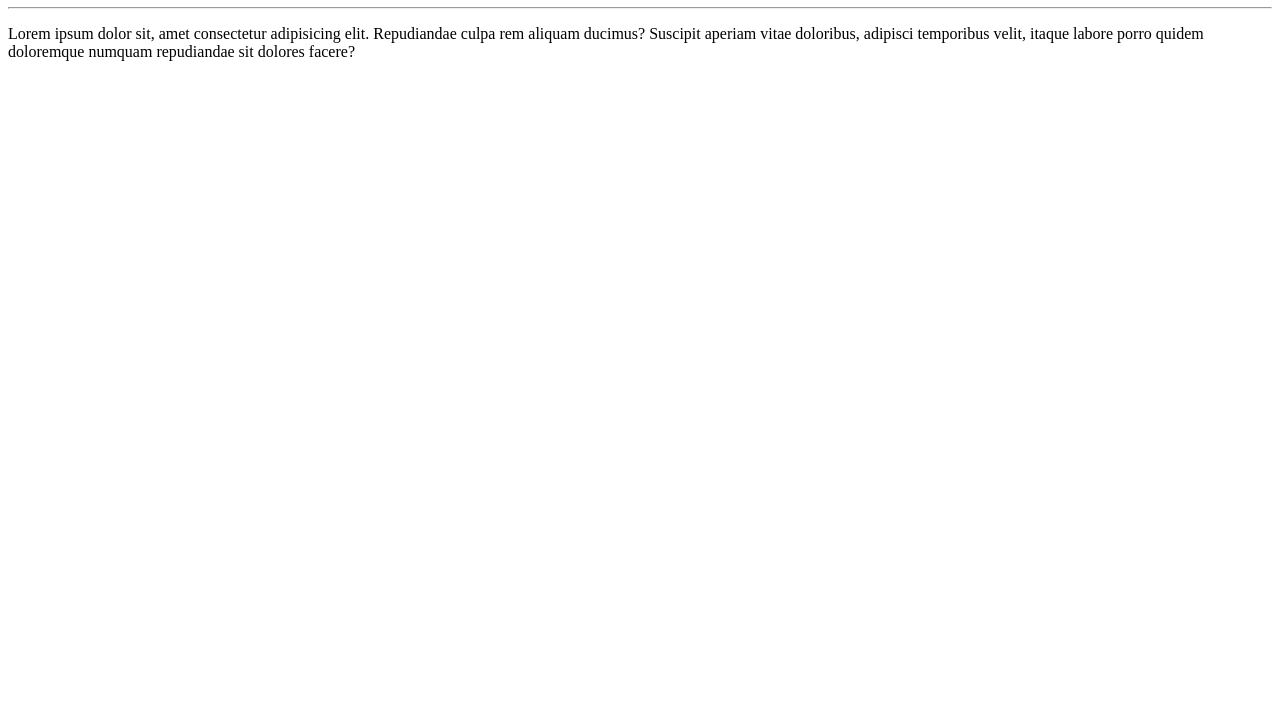
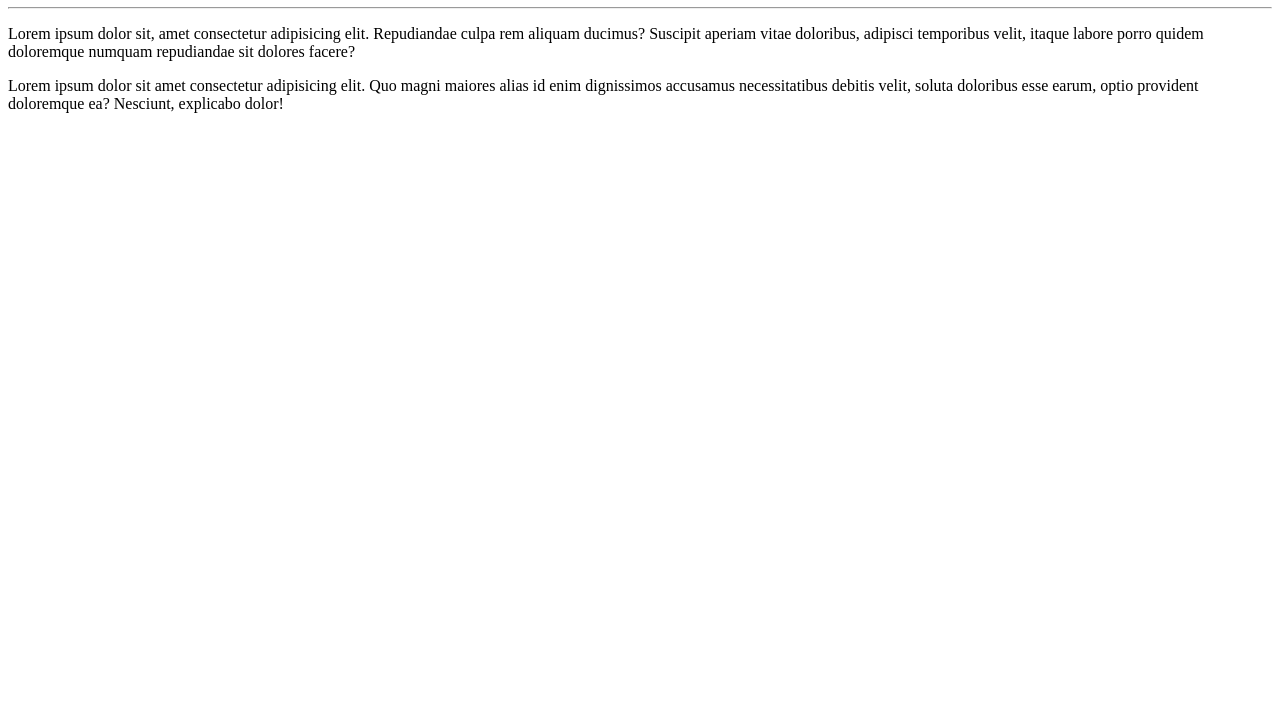
Before and after one commit to EmersonHG22/Ola-Mundo, a plain HTML site: page site-exemplo/index.html in a window 1280 px wide. Shown: the part 73-800 px from the top of the page. Drawn offline with Linux system fonts and the light colour scheme.

Commit message:
adicionei um parágrafo

```diff
--- a/site-exemplo/index.html
+++ b/site-exemplo/index.html
@@ -11,5 +11,8 @@
 <p>
     Lorem ipsum dolor sit, amet consectetur adipisicing elit. Repudiandae culpa rem aliquam ducimus? Suscipit aperiam vitae doloribus, adipisci temporibus velit, itaque labore porro quidem doloremque numquam repudiandae sit dolores facere?
 </p>
+<p>
+    Lorem ipsum dolor sit amet consectetur adipisicing elit. Quo magni maiores alias id enim dignissimos accusamus necessitatibus debitis velit, soluta doloribus esse earum, optio provident doloremque ea? Nesciunt, explicabo dolor!
+</p>
 </body>
 </html>
```
